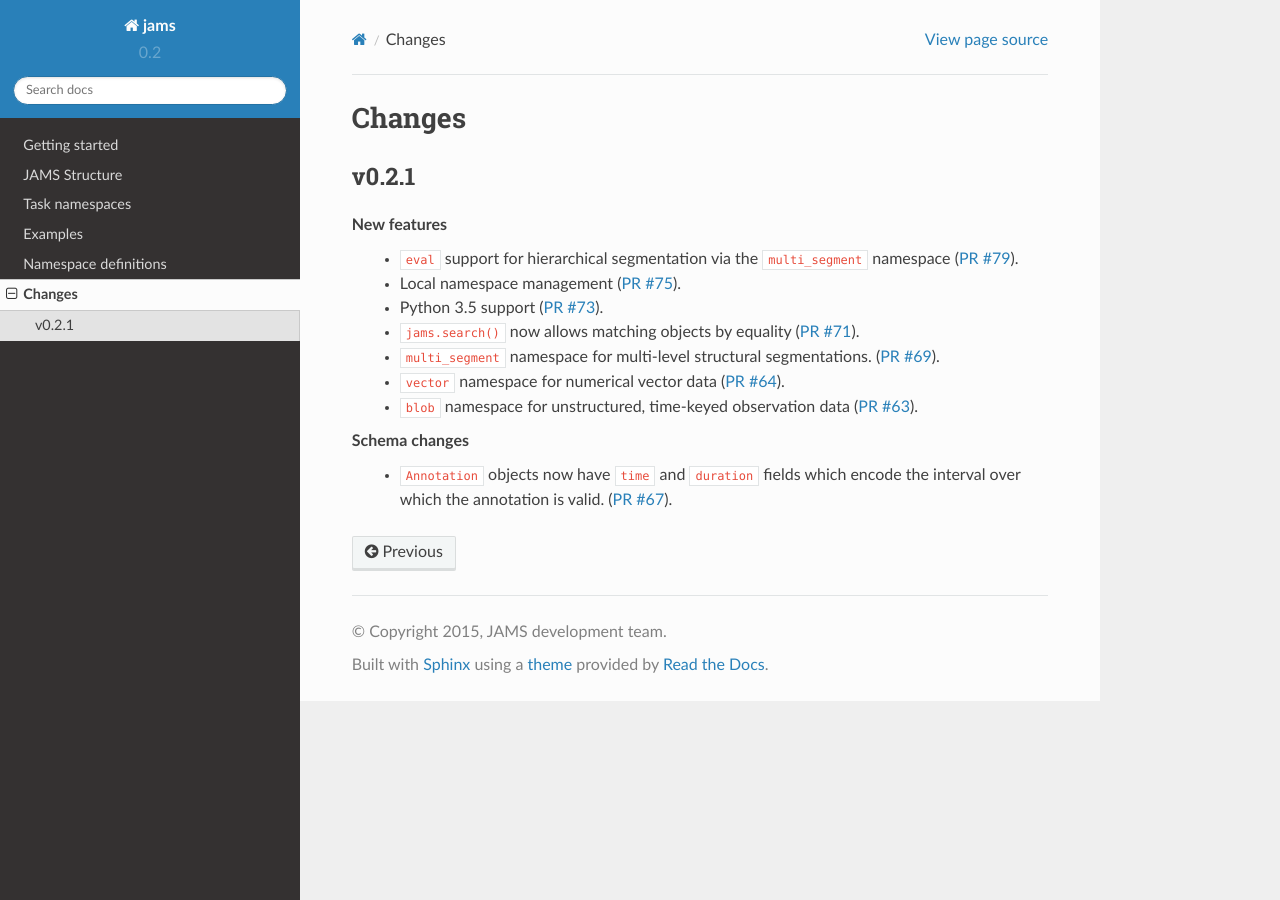
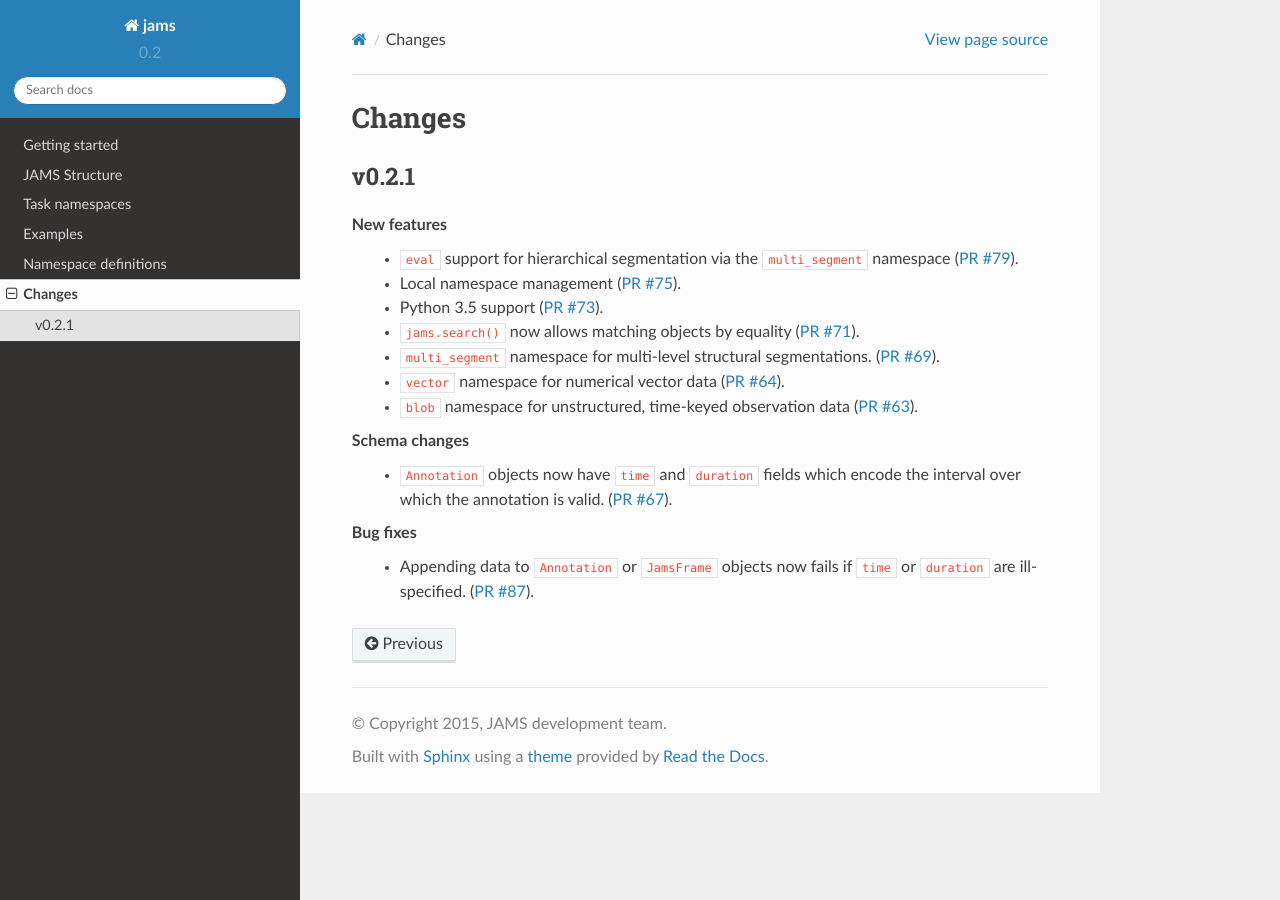
Before and after one commit to marl/jams, a Sphinx documentation site: the page built from docs/changes.rst, in a window 1280 px wide. Built offline with Sphinx 7.4.7 and the Read the Docs theme 2.0.0, drawn with Linux system fonts in a browser that asks for light colours.

Commit message:
updated changes to reflect #87

```diff
--- a/docs/changes.rst
+++ b/docs/changes.rst
@@ -23,3 +23,8 @@ Schema changes
   - ``Annotation`` objects now have ``time`` and ``duration`` fields which encode the
     interval over which the annotation is valid.
     (`PR #67 <https://github.com/marl/jams/pull/67>`_).
+
+Bug fixes
+  - Appending data to ``Annotation`` or ``JamsFrame`` objects now fails if ``time`` or ``duration`` are
+    ill-specified.
+    (`PR #87 <https://github.com/marl/jams/pull/87>`_).
```
